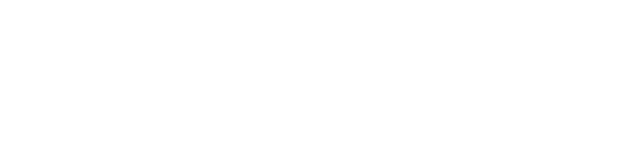
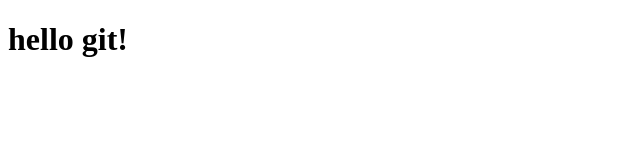
Before and after one commit to RoyceYeh/CFD103, a plain HTML site: page index.html in a window 1280 px wide. Shown: the whole page, without its empty margins (0-640 px from the left). Drawn offline with Linux system fonts and the light colour scheme.

Commit message:
修改html

```diff
--- a/index.html
+++ b/index.html
@@ -6,5 +6,7 @@
     <meta name="viewport" content="width=device-width, initial-scale=1.0" />
     <title>Document</title>
   </head>
-  <body></body>
+  <body>
+    <h1>hello git!</h1>
+  </body>
 </html>
```
